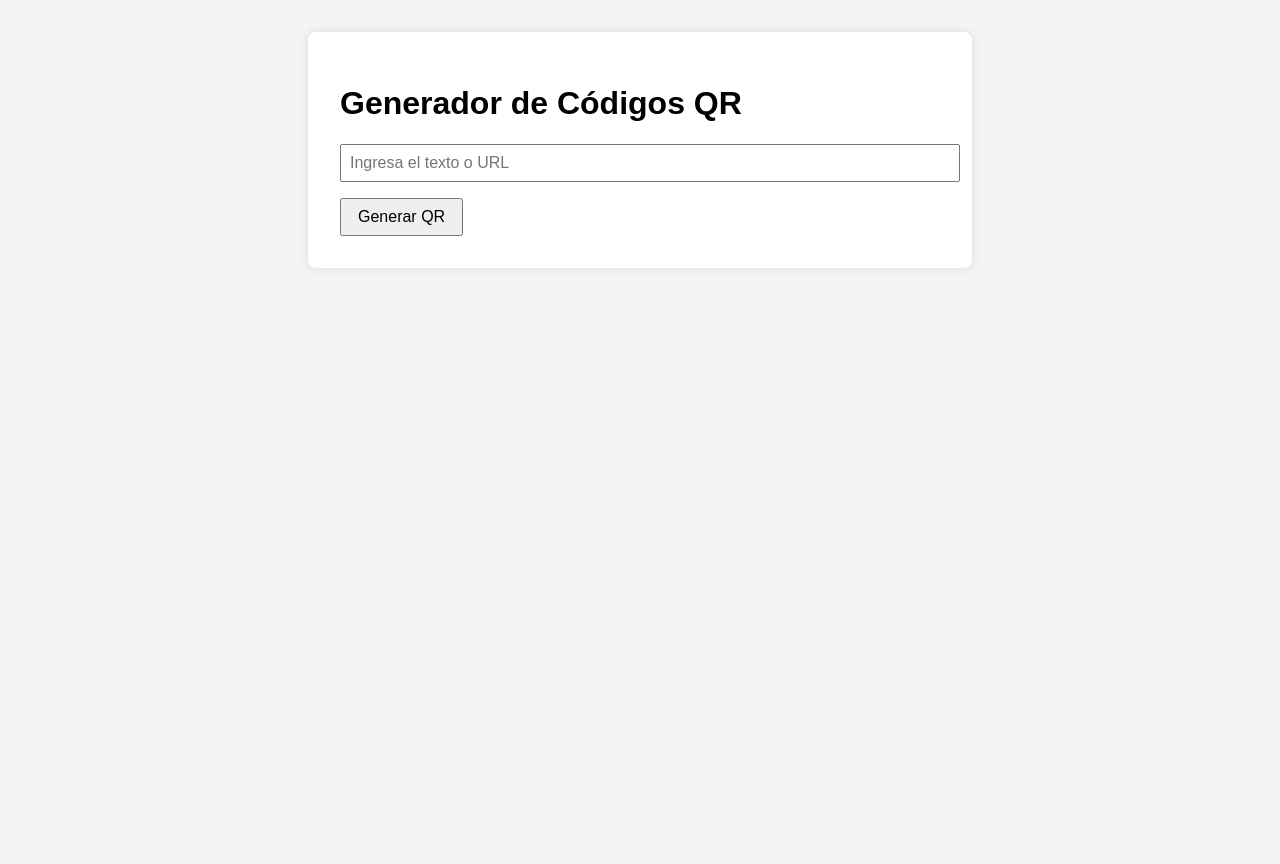
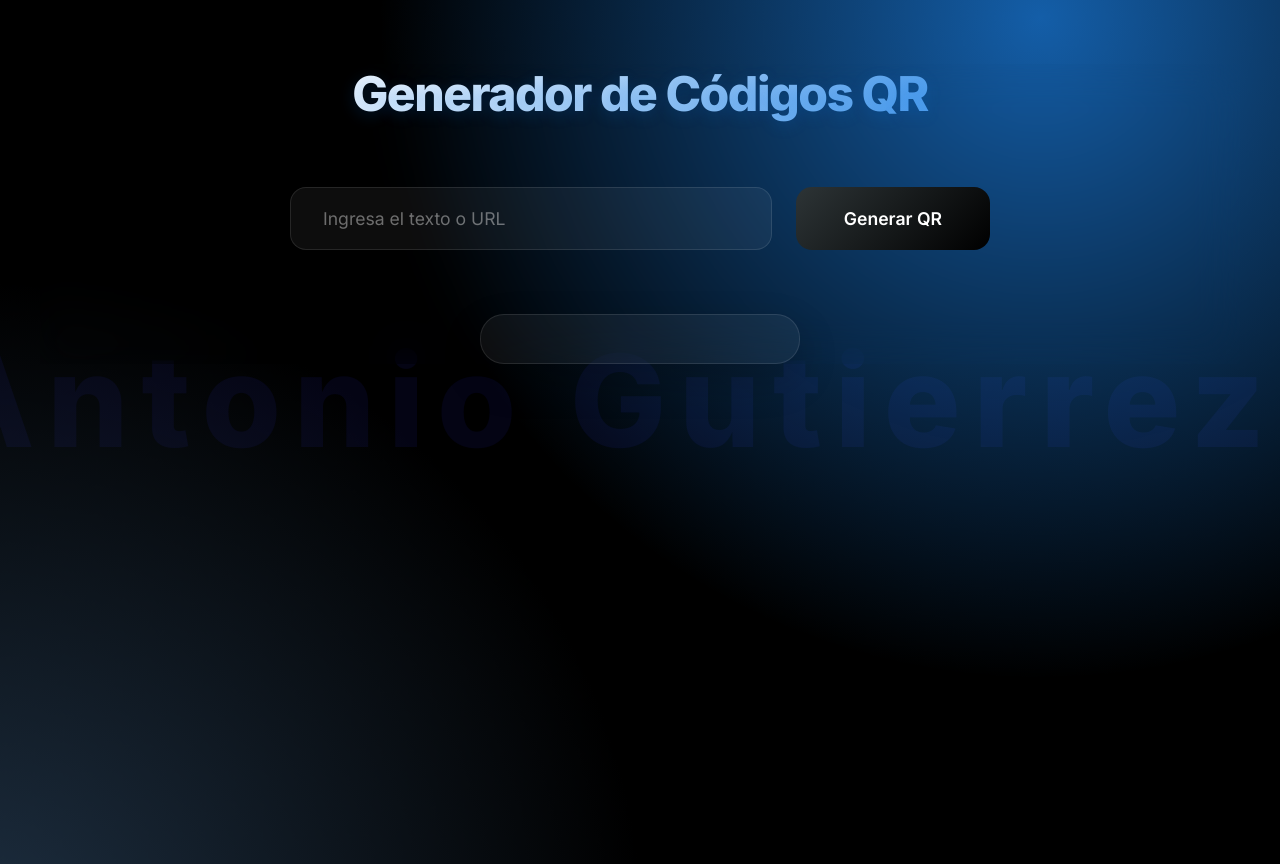
Before and after one commit to antoniogutierrez-web/qr-antonio, a website: page public/index.html in a window 1280 px wide. Before the commit the page ends 800 px from the top, so only its background shows below. Drawn offline with Linux system fonts and the light colour scheme.

Commit message:
Add files via upload

```diff
--- a/public/index.html
+++ b/public/index.html
@@ -2,39 +2,276 @@
 <html lang="es">
 <head>
   <meta charset="UTF-8">
+  <link href="https://fonts.googleapis.com/css2?family=Inter:wght@400;500;600;700;800&display=swap" rel="stylesheet">
   <meta name="viewport" content="width=device-width, initial-scale=1">
   <title>Generador de Códigos QR</title>
   <style>
+    /* Reset y variables */
+    :root {
+      --primary: #0071e3;
+      --primary-dark: #004a99;
+      --background: #000000;
+      --surface: #1d1d1f;
+      --text-primary: #f5f5f7;
+      --gradient: linear-gradient(135deg, #2d3436 0%, #000000 100%);
+    }
+
+    * {
+      margin: 0;
+      padding: 0;
+      box-sizing: border-box;
+      font-family: 'Inter', -apple-system, BlinkMacSystemFont, 'Segoe UI', Roboto, Oxygen, Ubuntu, Cantarell, sans-serif;
+    }
+
     body {
-      font-family: Arial, sans-serif;
-      margin: 2rem;
-      background-color: #f4f4f4;
+      background: var(--background);
+      color: var(--text-primary);
+      min-height: 100vh;
+      position: relative;
+      overflow-x: hidden;
     }
+
+    /* Fondo dinámico */
+    body::before {
+      content: '';
+      position: fixed;
+      top: -50%;
+      left: -50%;
+      right: -50%;
+      bottom: -50%;
+      background:
+        radial-gradient(circle at 70% 20%, rgba(28, 133, 238, 0.705) 0%, transparent 30%),
+        radial-gradient(circle at 30% 80%, rgba(37, 59, 82, 0.788) 0%, transparent 30%);
+      z-index: -1;
+      animation: float 20s infinite linear;
+    }
+
+    @keyframes float {
+      0% { transform: translate(0, 0) rotate(0deg); }
+      25% { transform: translate(-5%, 5%) rotate(2deg); }
+      50% { transform: translate(5%, -3%) rotate(-2deg); }
+      75% { transform: translate(-3%, 4%) rotate(3deg); }
+      100% { transform: translate(0, 0) rotate(0deg); }
+    }
+
+
+
+
+
+
+
+
+
+
+
+
+/* Marquee Watermark: agrega este código a tu CSS sin afectar otras reglas */
+.watermark {
+  position: fixed;
+  top: 50%;
+  left: 0;
+  width: 200%;
+  transform: translateY(-50%);
+  font-size: 8rem;
+  font-weight: 900;
+  letter-spacing: 0.1em;
+  color: rgba(18, 18, 80, 0.247);
+  white-space: nowrap;
+  pointer-events: none;
+  z-index: -2;
+  animation: watermarkMarquee 100s linear infinite;
+}
+
+@keyframes watermarkMarquee {
+  0% {
+    transform: translateX(0) translateY(-50%);
+  }
+  100% {
+    transform: translateX(-50%) translateY(-50%);
+  }
+}
+
+
+
+
+
     .container {
-      max-width: 600px;
-      margin: 0 auto;
-      background: #fff;
-      padding: 2rem;
-      border-radius: 8px;
-      box-shadow: 0 0 10px rgba(0,0,0,0.1);
+      max-width: 1200px;
+      margin: 4rem auto;
+      padding: 0 1.5rem;
+      backdrop-filter: blur(20px);
     }
-    input[type="text"] {
+
+    h1 {
+      font-size: 3rem;
+      font-weight: 800;
+      text-align: center;
+      margin: 4rem 0;
+      background: linear-gradient(135deg, #fff 20%, #0071e3 100%);
+      -webkit-background-clip: text;
+background-clip: text;
+
+      -webkit-text-fill-color: transparent;
+      text-shadow: 0 4px 15px rgba(0, 113, 227, 0.2);
+      letter-spacing: -1.5px;
+    }
+
+    #qrForm {
+      max-width: 700px;
+      margin: 0 auto 4rem;
+      display: flex;
+      gap: 1.5rem;
+      position: relative;
+    }
+
+    #textInput {
+      flex: 1;
+      padding: 1.25rem 2rem;
+      border: 1px solid rgba(255, 255, 255, 0.1);
+      border-radius: 16px;
+      font-size: 1.1rem;
+      background: rgba(255, 255, 255, 0.05);
+      color: var(--text-primary);
+      transition: all 0.3s cubic-bezier(0.4, 0, 0.2, 1);
+    }
+
+    #textInput::placeholder {
+      color: rgba(255, 255, 255, 0.4);
+    }
+
+    #textInput:focus {
+      outline: none;
+      border-color: var(--primary);
+      background: rgba(255, 255, 255, 0.08);
+      box-shadow: 0 0 0 4px rgba(0, 113, 227, 0.2);
+    }
+
+    button[type="submit"] {
+      padding: 1.25rem 3rem;
+      background: var(--gradient);
+      border: none;
+      border-radius: 16px;
+      color: white;
+      font-size: 1.1rem;
+      font-weight: 600;
+      cursor: pointer;
+      transition: all 0.3s cubic-bezier(0.4, 0, 0.2, 1);
+      position: relative;
+      overflow: hidden;
+    }
+
+    button[type="submit"]::after {
+      content: '';
+      position: absolute;
+      top: 0;
+      left: -100%;
       width: 100%;
-      padding: 0.5rem;
-      margin-bottom: 1rem;
-      font-size: 1rem;
+      height: 100%;
+      background: linear-gradient(
+        120deg,
+        transparent,
+        rgba(255, 255, 255, 0.2),
+        transparent
+      );
+      transition: all 0.6s cubic-bezier(0.4, 0, 0.2, 1);
     }
-    button {
-      padding: 0.5rem 1rem;
-      font-size: 1rem;
-      cursor: pointer;
+
+    button[type="submit"]:hover::after {
+      left: 100%;
     }
+
+    button[type="submit"]:hover {
+      transform: translateY(-3px);
+      box-shadow: 0 10px 30px rgba(0, 113, 227, 0.4);
+    }
+
+    #result {
+      max-width: 320px;
+      margin: 2rem auto;
+      padding: 1.5rem;
+      background: rgba(255, 255, 255, 0.05);
+      border-radius: 24px;
+      border: 1px solid rgba(255, 255, 255, 0.1);
+      backdrop-filter: blur(12px);
+      box-shadow: 0 16px 40px rgba(0, 0, 0, 0.2);
+    }
+
     #qrImage {
-      margin-top: 1rem;
-      max-width: 100%;
+      width: 100%;
+      height: auto;
+      border-radius: 12px;
+      transition: transform 0.3s ease;
     }
-  </style>
-</head>
+
+    #qrImage:hover {
+      transform: scale(1.03);
+    }
+
+    /* Efectos especiales */
+    .glow {
+      position: fixed;
+      width: 400px;
+      height: 400px;
+      background: radial-gradient(circle, rgba(0, 113, 227, 0.15) 0%, transparent 60%);
+      filter: blur(80px);
+      z-index: -1;
+    }
+
+    /* Responsive Design */
+    @media (max-width: 768px) {
+      .container {
+        margin: 2rem auto;
+      }
+
+      h1 {
+        font-size: 2.25rem;
+        margin: 3rem 0;
+      }
+
+      #qrForm {
+        flex-direction: column;
+      }
+
+      button[type="submit"] {
+        width: 100%;
+        padding: 1.5rem;
+      }
+    }
+
+    @media (max-width: 480px) {
+      h1 {
+        font-size: 2rem;
+      }
+
+      #textInput {
+        padding: 1rem 1.5rem;
+      }
+
+      #result {
+        max-width: 280px;
+      }
+    }
+
+    /* Animaciones */
+    @keyframes fadeIn {
+      from { opacity: 0; transform: translateY(20px); }
+      to { opacity: 1; transform: translateY(0); }
+    }
+
+    #result {
+      animation: fadeIn 0.6s cubic-bezier(0.4, 0, 0.2, 1);
+    }
+
+    /* Mensajes de error */
+    [style*="color:red"] {
+      padding: 1.5rem;
+      background: rgba(255, 50, 50, 0.1);
+      border: 1px solid rgba(255, 50, 50, 0.2);
+      border-radius: 12px;
+      margin: 2rem 0;
+      backdrop-filter: blur(8px);
+    }
+    </style>
 <body>
   <div class="container">
     <h1>Generador de Códigos QR</h1>
@@ -45,6 +282,9 @@
     <div id="result">
       <!-- Aquí se mostrará la imagen del QR -->
     </div>
+  </div>
+  <div class="watermark">
+    Antonio Gutierrez   •   Antonio Gutierrez   •
   </div>
 
   <script>
```
Also changed, not shown: index.js (line endings or trailing spaces).
